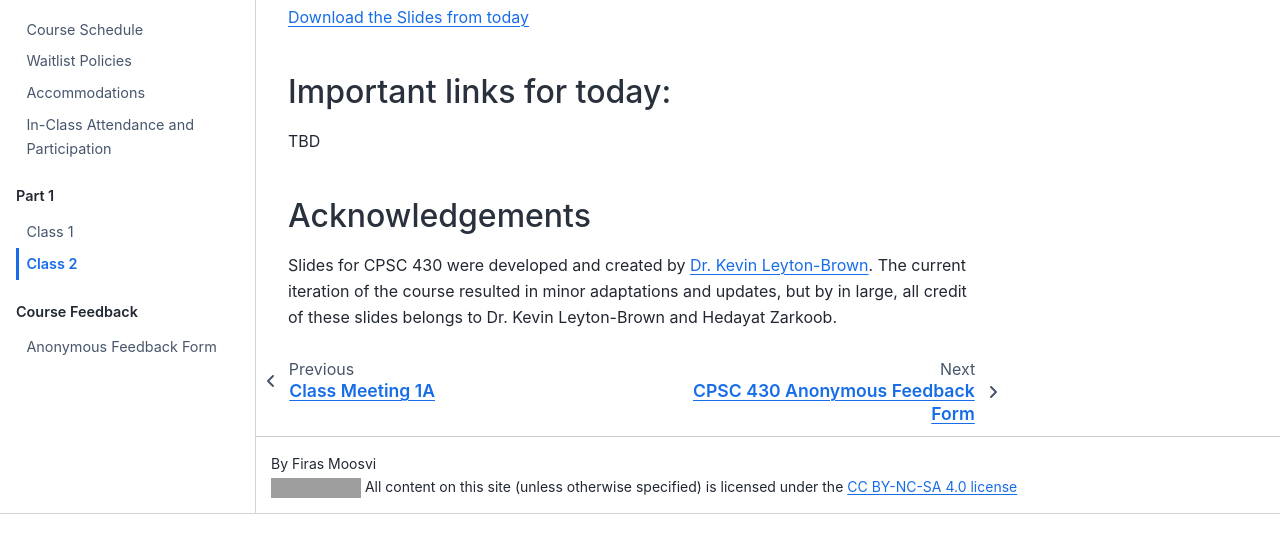
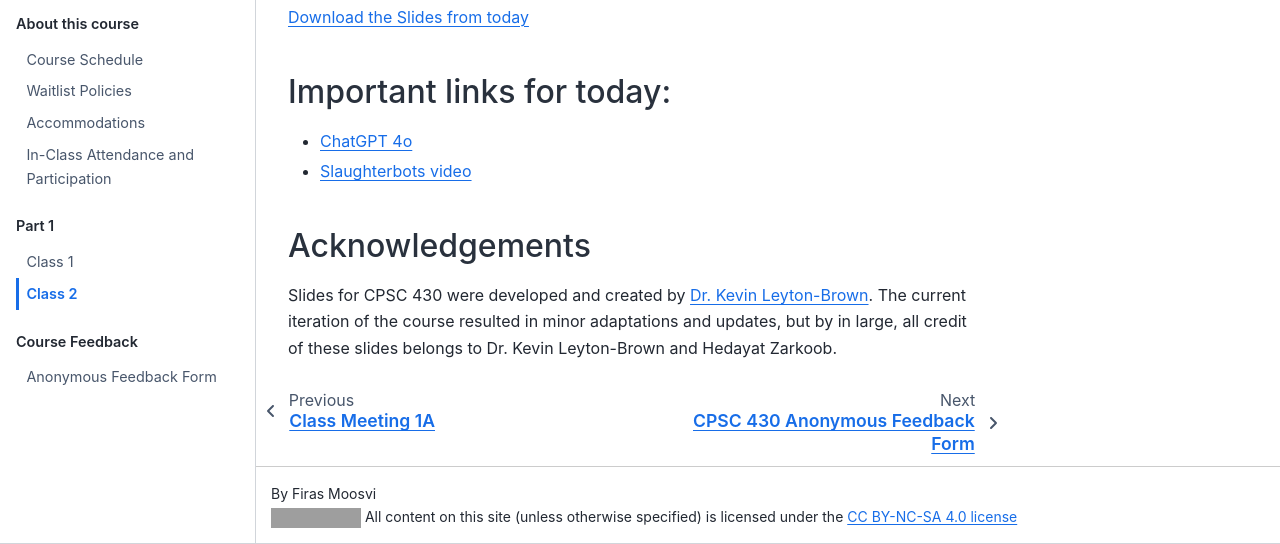
Before and after one commit to UBC-CS/cpsc430, a Jupyter Book: the page built from notes/week01/class1B.md, in a window 1280 px wide and 900 px high, scrolled down 908 px, cut to the strip 356-900 px from the top of the window. Built offline with Jupyter Book 1.0.4 settings and Sphinx 7.4.7 and the Sphinx Book theme 1.1.4, drawn with Linux system fonts in a browser that asks for light colours; before the commit the page ends 1778 px from its top, so only the background shows below that; grey boxes are pictures that could not be loaded.

Commit message:
update 1B page to add important links

```diff
--- a/notes/week01/class1B.md
+++ b/notes/week01/class1B.md
@@ -26,7 +26,8 @@ We will leave the website open even after the course is over for a reasonable nu
 
 ## Important links for today:
 
-TBD
+- [ChatGPT 4o](https://openai.com/index/hello-gpt-4o/)
+- [Slaughterbots video](https://www.youtube.com/watch?v=9rDo1QxI260)
 
 ## Acknowledgements
 
```
